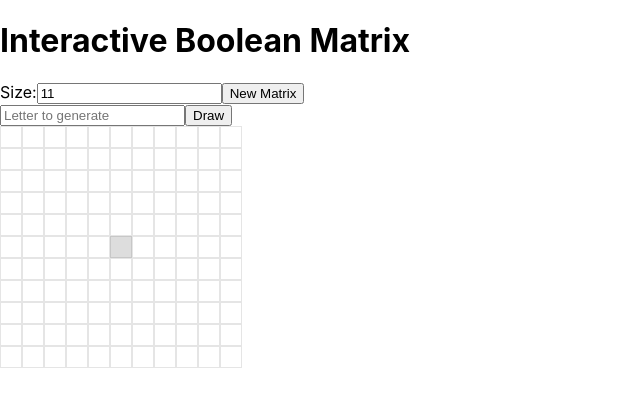
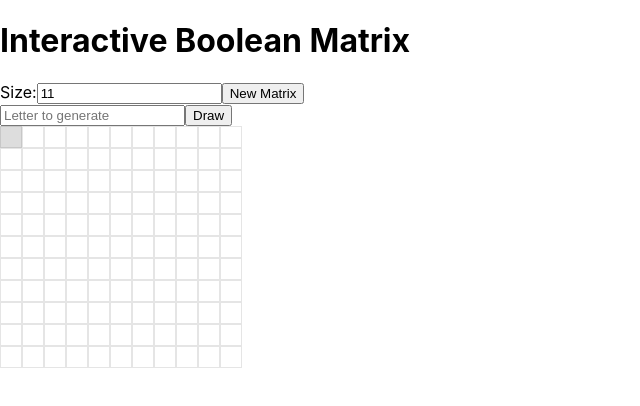
Before and after one commit to ezekielnewren/hybridocr, a React (Create React App) app in the folder frontend/: page / in a window 1280 px wide. Shown: the top 406 px of the page, without its empty margins (0-640 px from the left). Built offline with nearby package versions, Linux system fonts and the light colour scheme.

Commit message:
clean up how the state is managed

```diff
--- a/frontend/src/App.js
+++ b/frontend/src/App.js
@@ -4,48 +4,27 @@ import MatrixDisplay from './MatrixDisplay';
 
 
 function App() {
-  const [update, updateNow] = useState(0);
+  const [modCount, setModCount] = useState(0);
   const [size, setSize] = useState(11); // Default rows
-  const [cursor, setCursor] = useState({row: 5, col: 5});
-  const [matrix, setMatrix] = useState(() => Core.newMatrix(size, size));
   const inputRef = useRef(null);
+  const [canvas, setCanvas] = useState(new Core.Canvas(size, size));
 
-  const triggerUpdate = () => updateNow(v => v + 1);
+  const drawNow = () => setModCount(v => v + 1);
   const onDraw = () => {
       draw();
   }
 
-  function setCellState(m, c, v) {
-      console.assert(0 <= c.row && c.row < m.length);
-      console.assert(0 <= c.col && c.col < m[0].length);
-      m[c.row][c.col] = v;
-      setMatrix(m);
-  }
-
-  const toggleCursor = useCallback(() => {
-      let old = matrix[cursor.row][cursor.col];
-      matrix[cursor.row][cursor.col] = old^1;
-  }, [cursor, setCursor]);
-
-  const moveCursor = useCallback((rowChange, colChange) => {
-      setCursor((prev) => ({
-          row: Core.clamp(prev.row+rowChange, 0, matrix.length-1),
-          col: Core.clamp(prev.col+colChange, 0, matrix[0].length-1)
-      }));
-  }, [matrix]);
-
   useEffect(() => {
       const handleKeyDown = (event) => {
+          console.log("keyDown");
           switch (event.key) {
-            case 'ArrowUp': moveCursor(-1, 0); break;
-            case 'ArrowDown': moveCursor(1, 0); break;
-            case 'ArrowLeft': moveCursor(0, -1); break;
-            case 'ArrowRight': moveCursor(0, 1); break;
-            case ' ':
-                moveCursor(0, 0);
-                toggleCursor();
-                break;
+            case 'ArrowUp': canvas.moveCursor(-1, 0); break;
+            case 'ArrowDown': canvas.moveCursor(1, 0); break;
+            case 'ArrowLeft': canvas.moveCursor(0, -1); break;
+            case 'ArrowRight': canvas.moveCursor(0, 1); break;
+            case ' ': canvas.toggleCursor(); break;
           }
+          drawNow();
       };
       document.addEventListener("keydown", handleKeyDown);
 
@@ -53,35 +32,29 @@ function App() {
           document.removeEventListener("keydown", handleKeyDown);
       };
 
-  }, [toggleCursor, moveCursor]);
+  }, [canvas]);
 
   function delay(ms) {
       return new Promise(resolve => setTimeout(resolve, ms));
   }
 
   async function draw() {
-      // setMatrix(Core.newMatrix(size, size));
-      // setCursor({row: 0, col: 0});
       let sleep = 50;
       let threshold = .1;
 
       let t = 0;
-      let c = cursor;
-
 
       for (let i = 0; i < 100; i++) {
           t = Math.random()*2-1;
           let rowChange = Math.abs(t) > threshold ? Math.sign(t) : 0;
           t = Math.random()*2-1;
           let colChange = Math.abs(t) > threshold ? Math.sign(t) : 0;
-          c.row = Core.clamp(c.row+rowChange, 0, matrix.length-1);
-          c.col = Core.clamp(c.col+colChange, 0, matrix[0].length-1);
-          setCursor(c);
-          triggerUpdate();
+          canvas.moveCursor(rowChange, colChange);
+          drawNow();
           await delay(sleep/2);
 
-          setCellState(matrix, c, Math.random() > .25 ? 1 : 0);
-          triggerUpdate();
+          canvas.set(Math.random() > .25 ? 1 : 0);
+          drawNow();
           await delay(sleep/2);
       }
   }
@@ -99,7 +72,7 @@ function App() {
             min="1"
           />
         </label>
-        <button onClick={() => {setMatrix(Core.newMatrix(size, size))}}>New Matrix</button>
+        <button onClick={() => {canvas.matrix = Core.newMatrix(size, size)}}>New Matrix</button>
       </div>
       <div>
         <input
@@ -109,7 +82,7 @@ function App() {
         />
       <button onClick={onDraw}>Draw</button>
       </div>
-      <MatrixDisplay matrix={matrix} cursor={cursor}/>
+      <MatrixDisplay canvas={canvas} modCount={modCount}/>
     </div>
   );
 }
--- a/frontend/src/MatrixDisplay.js
+++ b/frontend/src/MatrixDisplay.js
@@ -1,14 +1,13 @@
 import React, {useCallback, useEffect, useState} from 'react';
-import * as Core from './core';
 
-const MatrixDisplay = ({matrix, cursor, update}) => {
+const MatrixDisplay = ({canvas, modCount}) => {
   const handleContextMenu = (e) => {
     e.preventDefault();
   };
 
   return (
     <div style={{ display: 'inline-block' }} onContextMenu={handleContextMenu}>
-      {matrix.map((row, rowIndex) => (
+      {canvas.matrix.map((row, rowIndex) => (
         <div key={rowIndex} style={{ display: 'flex' }}>
           {row.map((cell, colIndex) => (
             <div
@@ -16,7 +15,7 @@ const MatrixDisplay = ({matrix, cursor, update}) => {
               style={{
                 width: '20px',
                 height: '20px',
-                backgroundColor: (rowIndex === cursor.row && colIndex === cursor.col)
+                backgroundColor: (rowIndex === canvas.cursor.row && colIndex === canvas.cursor.col)
                   ? (cell>0 ? '#444444' : '#dddddd')
                   : (cell>0 ? 'black' : 'white'),
                 border: '1px solid rgba(0, 0, 0, 0.1)',
--- a/frontend/src/core.js
+++ b/frontend/src/core.js
@@ -1,3 +1,4 @@
+import {useCallback} from "react";
 
 export const newMatrix = (rows, cols) => {
   let matrix = [];
@@ -15,3 +16,35 @@ export const newMatrix = (rows, cols) => {
 export function clamp(value, min, max) {
     return Math.min(Math.max(value, min), max);
 }
+
+export class Canvas {
+  constructor(rows, cols) {
+    this.matrix = [];
+    for (let row= 0; row<rows; row++) {
+      let t = [];
+      for (let col = 0; col<cols; col++) {
+        t.push(0);
+      }
+      this.matrix.push(t);
+    }
+    this.cursor = {row: 0, col: 0};
+  }
+
+  toggleCursor() {
+    let old = this.get();
+    this.set(old^1);
+  }
+
+  moveCursor(rowChange, colChange) {
+    this.cursor.row = clamp(this.cursor.row+rowChange, 0, this.matrix.length-1);
+    this.cursor.col = clamp(this.cursor.col+colChange, 0, this.matrix[0].length-1);
+  }
+
+  set(value) {
+    this.matrix[this.cursor.row][this.cursor.col] = value;
+  }
+
+  get() {
+    return this.matrix[this.cursor.row][this.cursor.col];
+  }
+}
```
